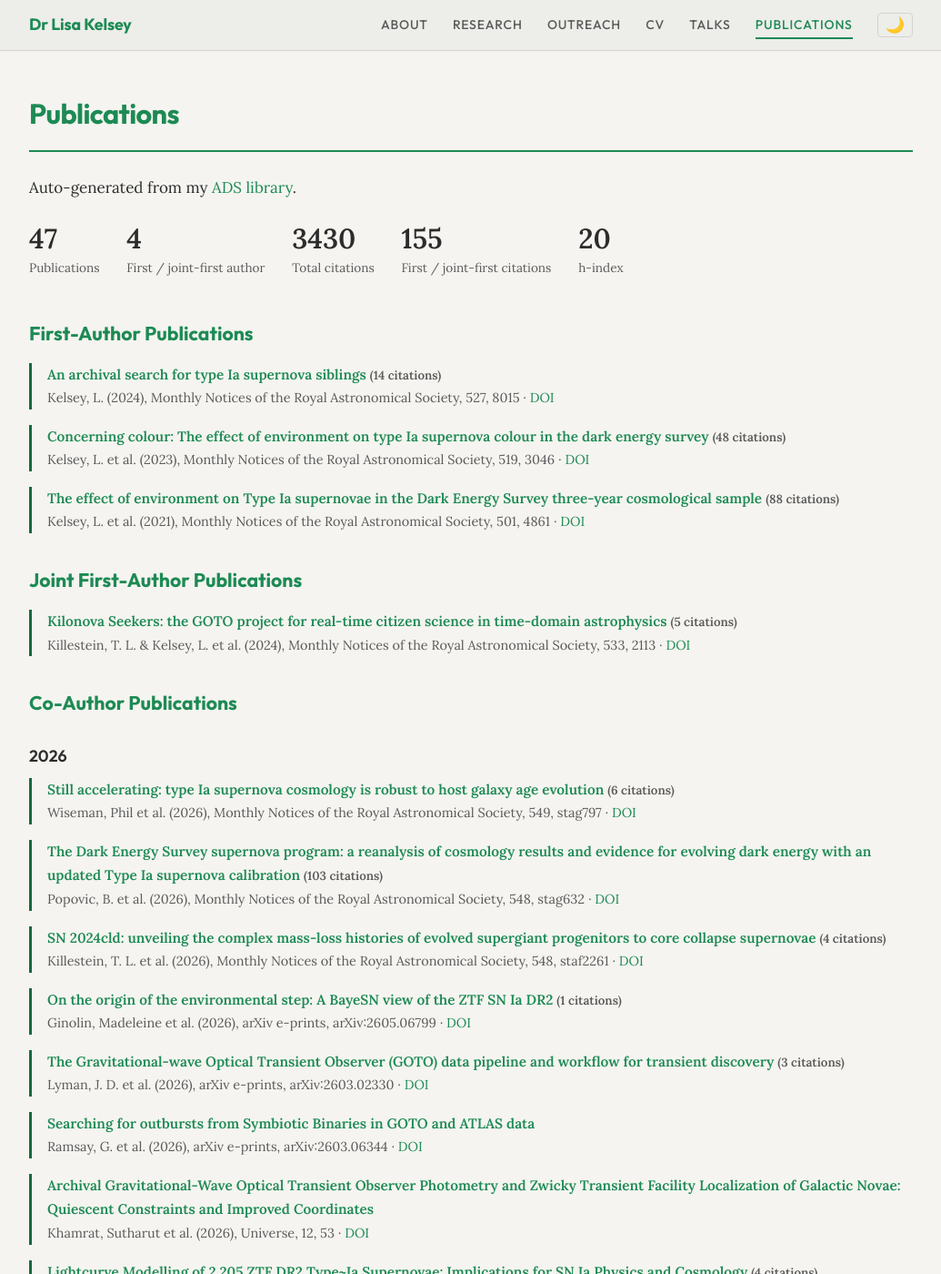
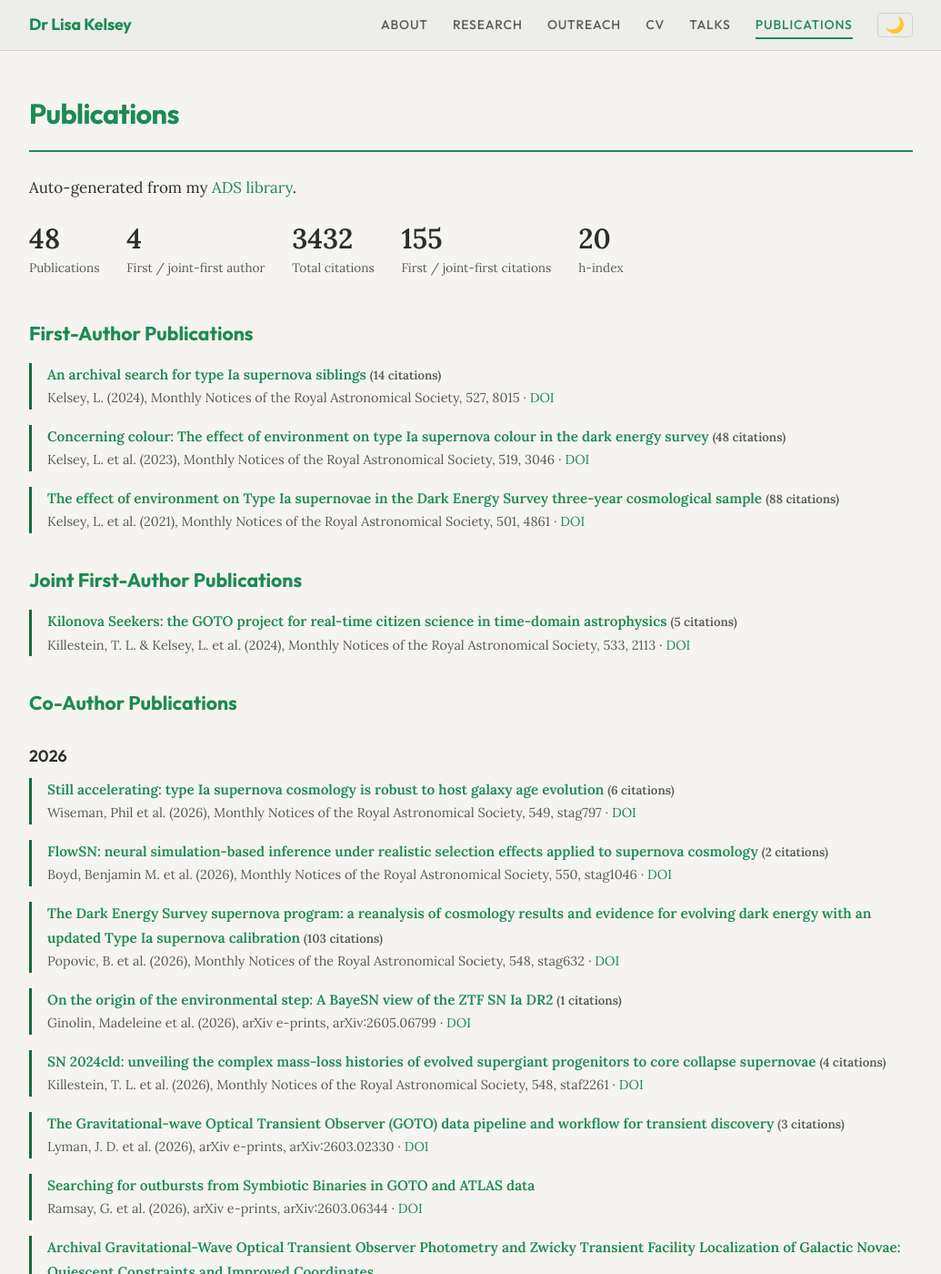
Before and after one commit to LKelsey/LKelsey.github.io, a Jekyll site: the page built from publications.md, in a window 1280 px wide and 1400 px high. Shown: the whole window at 91% size, without its empty margins (122-1157 px from the left). Built offline with Jekyll 4.4.1, drawn with Linux system fonts in a browser that asks for light colours; some of the changed text lies outside the part shown.

Commit message:
Auto-update publications from ADS

```diff
--- a/_data/publications.yml
+++ b/_data/publications.yml
@@ -1,4 +1,4 @@
-# Auto-generated from ADS library on 2026-07-07 09:29 UTC
+# Auto-generated from ADS library on 2026-07-08 08:13 UTC
 # Do not edit manually
 
 first_author:
@@ -46,6 +46,14 @@ coauthor:
       bibcode: "2026MNRAS.549ag797W"
       citations: 6
       doi: https://doi.org/10.1093/mnras/stag797
+    - title: "FlowSN: neural simulation-based inference under realistic selection effects applied to supernova cosmology"
+      authors: "Boyd, Benjamin M. et al."
+      year: 2026
+      journal: "Monthly Notices of the Royal Astronomical Society, 550, stag1046"
+      url: https://ui.adsabs.harvard.edu/abs/2026MNRAS.550g1046B/abstract
+      bibcode: "2026MNRAS.550g1046B"
+      citations: 2
+      doi: https://doi.org/10.1093/mnras/stag1046
     - title: "The Dark Energy Survey supernova program: a reanalysis of cosmology results and evidence for evolving dark energy with an updated Type Ia supernova calibration"
       authors: "Popovic, B. et al."
       year: 2026
@@ -54,6 +62,14 @@ coauthor:
       bibcode: "2026MNRAS.548ag632P"
       citations: 103
       doi: https://doi.org/10.1093/mnras/stag632
+    - title: "On the origin of the environmental step: A BayeSN view of the ZTF SN Ia DR2"
+      authors: "Ginolin, Madeleine et al."
+      year: 2026
+      journal: "arXiv e-prints, arXiv:2605.06799"
+      url: https://ui.adsabs.harvard.edu/abs/2026arXiv260506799G/abstract
+      bibcode: "2026arXiv260506799G"
+      citations: 1
+      doi: https://doi.org/10.48550/arXiv.2605.06799
     - title: "SN 2024cld: unveiling the complex mass-loss histories of evolved supergiant progenitors to core collapse supernovae"
       authors: "Killestein, T. L. et al."
       year: 2026
@@ -62,14 +78,6 @@ coauthor:
       bibcode: "2026MNRAS.548f2261K"
       citations: 4
       doi: https://doi.org/10.1093/mnras/staf2261
-    - title: "On the origin of the environmental step: A BayeSN view of the ZTF SN Ia DR2"
-      authors: "Ginolin, Madeleine et al."
-      year: 2026
-      journal: "arXiv e-prints, arXiv:2605.06799"
-      url: https://ui.adsabs.harvard.edu/abs/2026arXiv260506799G/abstract
-      bibcode: "2026arXiv260506799G"
-      citations: 1
-      doi: https://doi.org/10.48550/arXiv.2605.06799
     - title: "The Gravitational-wave Optical Transient Observer (GOTO) data pipeline and workflow for transient discovery"
       authors: "Lyman, J. D. et al."
       year: 2026
@@ -166,6 +174,14 @@ coauthor:
       bibcode: "2024ApJ...975....5S"
       citations: 82
       doi: https://doi.org/10.3847/1538-4357/ad739a
+    - title: "Modelling the impact of host galaxy dust on type Ia supernova distance measurements"
+      authors: "Popovic, B. et al."
+      year: 2024
+      journal: "Monthly Notices of the Royal Astronomical Society, 534, 2263"
+      url: https://ui.adsabs.harvard.edu/abs/2024MNRAS.534.2263P/abstract
+      bibcode: "2024MNRAS.534.2263P"
+      citations: 18
+      doi: https://doi.org/10.1093/mnras/stae2164
     - title: "The Dark Energy Survey Supernova Program: Cosmological Analysis and Systematic Uncertainties"
       authors: "Vincenzi, M. et al."
       year: 2024
@@ -174,14 +190,6 @@ coauthor:
       bibcode: "2024ApJ...975...86V"
       citations: 148
       doi: https://doi.org/10.3847/1538-4357/ad5e6c
-    - title: "Modelling the impact of host galaxy dust on type Ia supernova distance measurements"
-      authors: "Popovic, B. et al."
-      year: 2024
-      journal: "Monthly Notices of the Royal Astronomical Society, 534, 2263"
-      url: https://ui.adsabs.harvard.edu/abs/2024MNRAS.534.2263P/abstract
-      bibcode: "2024MNRAS.534.2263P"
-      citations: 18
-      doi: https://doi.org/10.1093/mnras/stae2164
     - title: "The Dark Energy Survey: Cosmology Results with ∼1500 New High-redshift Type Ia Supernovae Using the Full 5 yr Data Set"
       authors: "DES Collaboration et al."
       year: 2024
```
